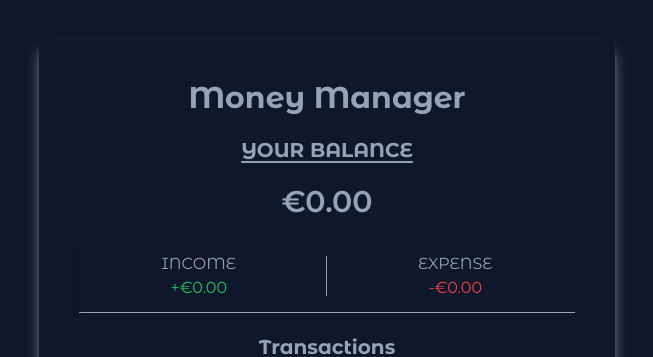
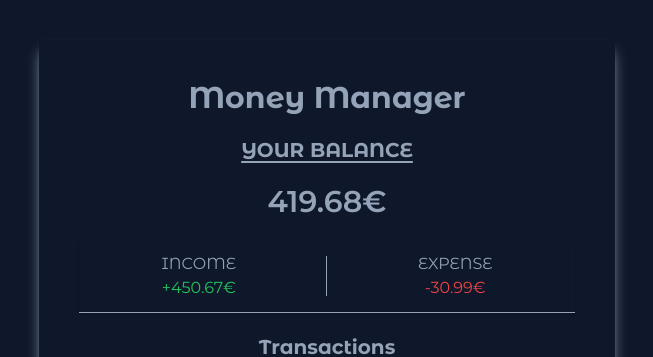
Before and after one commit to jackal7819/money-manager, a Vue app: page / in a window 1280 px wide. Shown: the top 357 px of the page, without its empty margins (313-966 px from the left). Built offline with nearby package versions, Linux system fonts and the light colour scheme.

Commit message:
Add computed props

```diff
--- a/src/App.vue
+++ b/src/App.vue
@@ -1,5 +1,5 @@
 <script setup>
-	import { ref } from 'vue';
+	import { ref, computed } from 'vue';
 	import Header from './components/Header.vue';
 	import Balance from './components/Balance.vue';
 	import IncomeExpenses from './components/IncomeExpenses.vue';
@@ -12,6 +12,28 @@
 		{ id: 3, text: 'Book', amount: -10 },
 		{ id: 4, text: 'Camera', amount: 150 },
 	]);
+
+	const total = computed(() => {
+		return transactions.value.reduce((acc, curr) => {
+			return acc + curr.amount;
+		}, 0);
+	});
+
+	const income = computed(() => {
+		return transactions.value
+			.filter((transaction) => transaction.amount > 0)
+			.reduce((acc, curr) => {
+				return acc + curr.amount;
+			}, 0);
+	});
+
+	const expenses = computed(() => {
+		return transactions.value
+			.filter((transaction) => transaction.amount < 0)
+			.reduce((acc, curr) => {
+				return acc + curr.amount;
+			}, 0);
+	});
 </script>
 
 <template>
@@ -22,8 +44,8 @@
 			class="flex flex-col w-4/5 max-w-xl gap-5 p-10 mx-auto my-10 text-center rounded shadow-lg shadow-slate-400"
 		>
 			<Header />
-			<Balance />
-			<IncomeExpenses />
+			<Balance :total="total" />
+			<IncomeExpenses :income="income" :expenses="expenses" />
 			<TransactionsList :transactions="transactions" />
 			<AddTransactions />
 		</div>
--- a/src/components/Balance.vue
+++ b/src/components/Balance.vue
@@ -1,6 +1,15 @@
-<script setup></script>
+<script setup>
+	defineProps({
+		total: {
+			type: Number,
+			required: true,
+		},
+	});
+</script>
 
 <template>
-	<h4 class="text-xl font-bold underline uppercase underline-offset-4">Your Balance</h4>
-	<h1 class="text-3xl font-semibold">€0.00</h1>
+	<h4 class="text-xl font-bold underline uppercase underline-offset-4">
+		Your Balance
+	</h4>
+	<h1 class="text-3xl font-semibold">{{ total.toFixed(2) }}€</h1>
 </template>
--- a/src/components/IncomeExpenses.vue
+++ b/src/components/IncomeExpenses.vue
@@ -1,4 +1,15 @@
-<script setup></script>
+<script setup>
+	defineProps({
+		income: {
+			type: Number,
+			required: true,
+		},
+		expenses: {
+			type: Number,
+			required: true,
+		},
+	});
+</script>
 
 <template>
 	<div
@@ -6,12 +17,16 @@
 	>
 		<div>
 			<h4 class="uppercase">Income</h4>
-			<p id="money-plus" class="text-green-500">+€0.00</p>
+			<p id="money-plus" class="text-green-500">
+				+{{ income.toFixed(2) }}€
+			</p>
 		</div>
 		<div class="w-[1px] bg-slate-400 h-10"></div>
 		<div class="text">
 			<h4 class="uppercase">Expense</h4>
-			<p id="money-minus" class="text-red-500">-€0.00</p>
+			<p id="money-minus" class="text-red-500">
+				-{{ Math.abs(expenses).toFixed(2) }}€
+			</p>
 		</div>
 	</div>
 </template>
```
